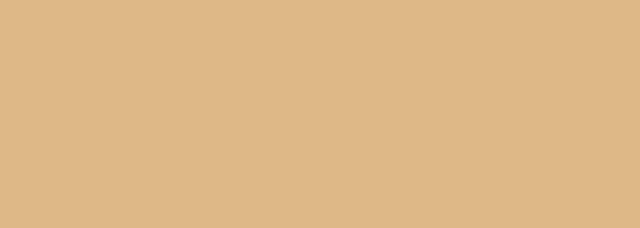
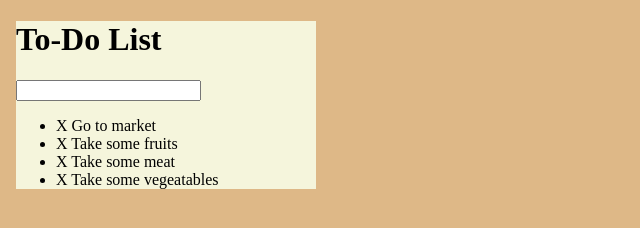
Before and after one commit to JIBIN-P/To-DoList, a plain HTML site: page index.html in a window 1280 px wide. Shown: the whole page, without its empty margins (0-640 px from the left). Drawn offline with Linux system fonts and the light colour scheme.

Commit message:
Added basic features such as delete and strike for a to-do list

```diff
--- a/assests/css/todos.css
+++ b/assests/css/todos.css
@@ -1,3 +1,14 @@
 body {
    background: burlywood;
 }
+
+.container {
+   width: 300px;
+   background: beige;
+   margin: 8px;
+}
+
+.completed {
+   text-decoration: line-through;
+   color: gray;
+}
--- a/assests/js/todos.js
+++ b/assests/js/todos.js
@@ -0,0 +1,8 @@
+//This will strike the li as completed.
+$("li").on("click", function() {
+   $(this).toggleClass("completed");
+});
+
+$("span").on("click", function(){
+   $(this).parent().remove();
+});
--- a/index.html
+++ b/index.html
@@ -10,8 +10,15 @@
    <script type="text/javascript" src="assests/js/lib/jquery-3.3.1.min.js"></script>
 </head>
 <body>
-   <div>
-
+   <div class="container">
+      <h1>To-Do List</h1>
+      <input type="text">
+      <ul>
+         <li><span>X</span> Go to market</li>
+         <li><span>X</span> Take some fruits</li>
+         <li><span>X</span> Take some meat</li>
+         <li><span>X</span> Take some vegeatables</li>
+      </ul>
    </div>
 
    <script type="text/javascript" src="assests/js/todos.js"></script>
```
